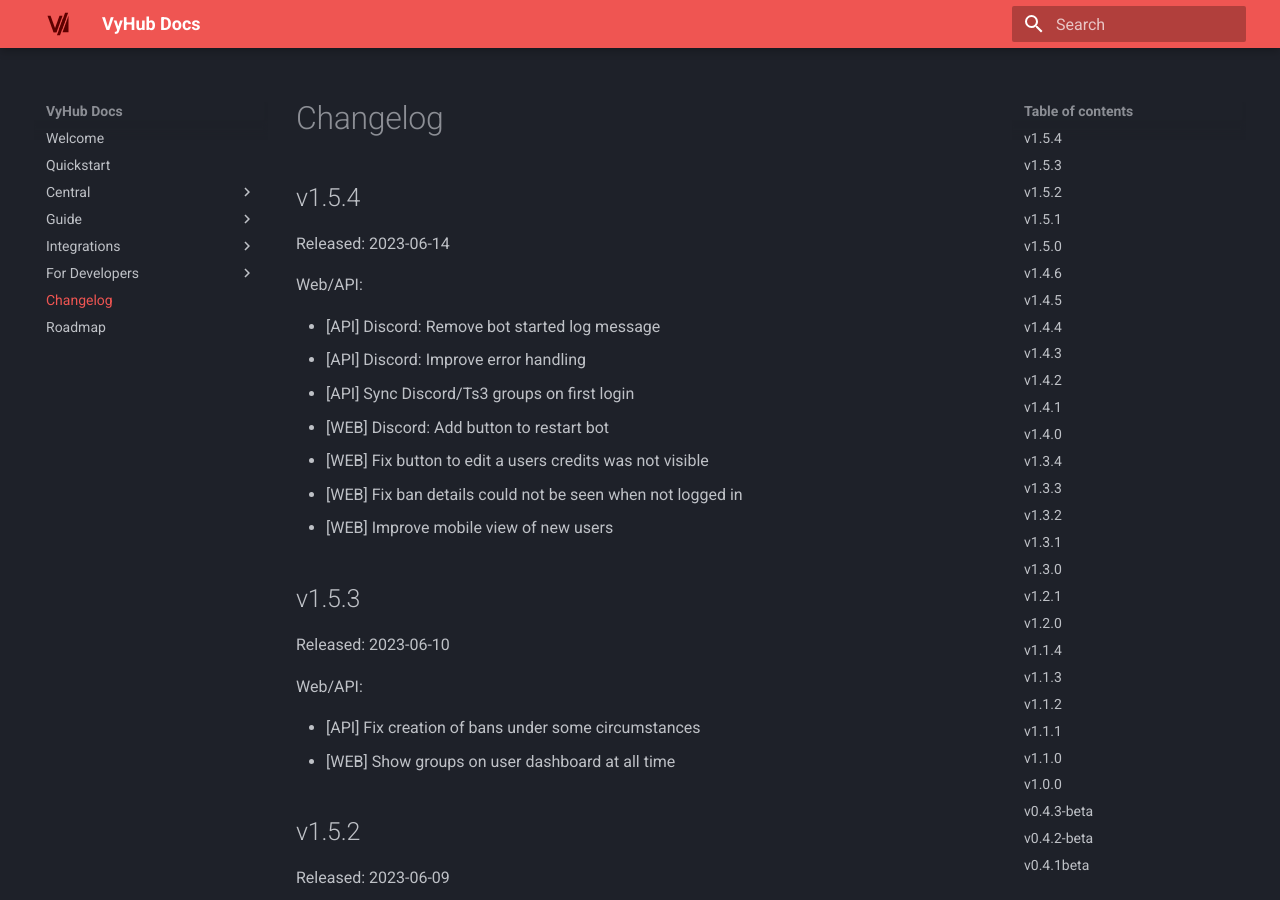
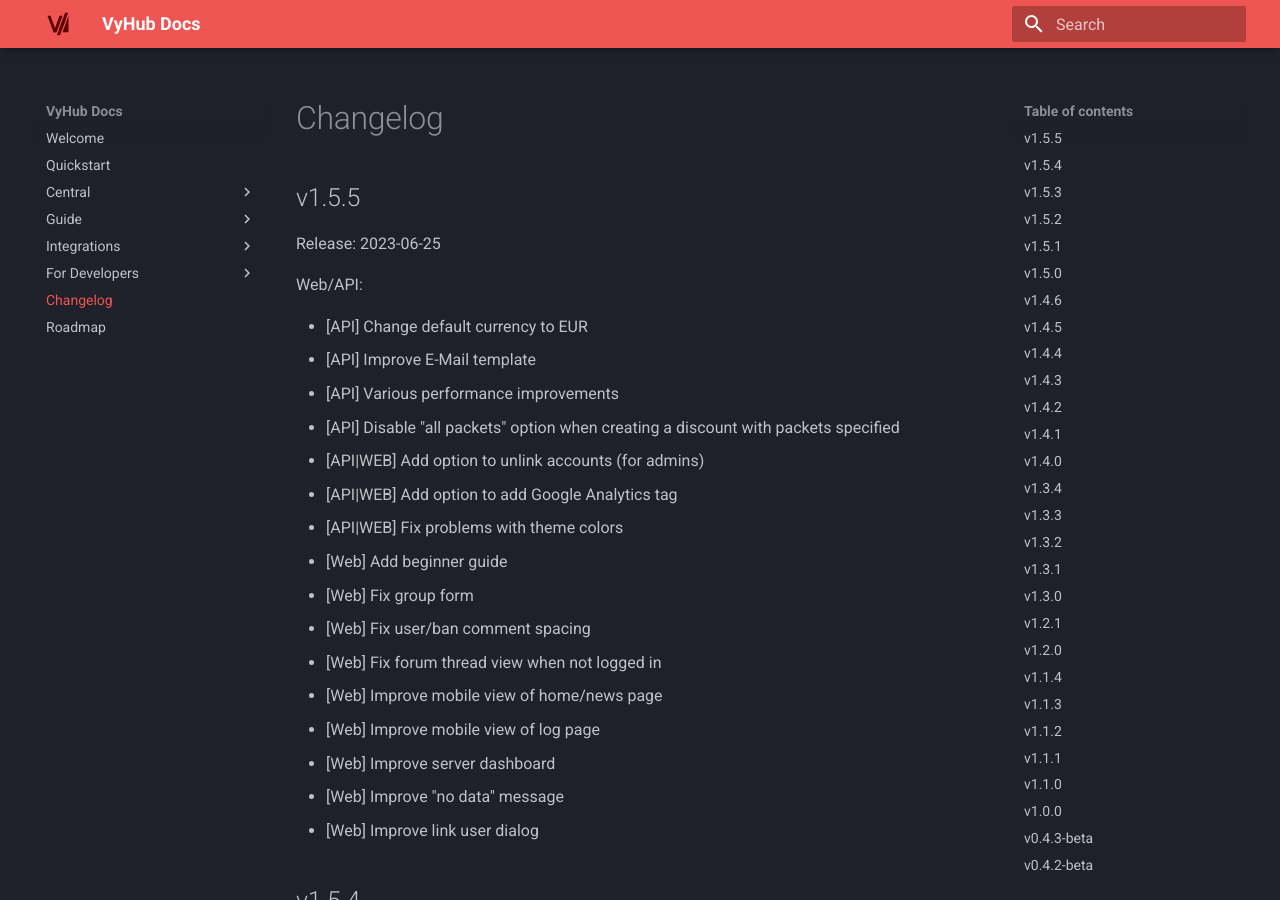
Before and after one commit to nyx-project/vyhub-documentation, an MkDocs documentation site: the page built from docs/changelog.md, in a window 1280 px wide and 900 px high. Built offline with MkDocs 1.6.1 and Material for MkDocs 9.7.7, drawn with Linux system fonts in a browser that asks for light colours; the version menu is left out.

Commit message:
Add 1.5.5 changelog

```diff
--- a/docs/changelog.md
+++ b/docs/changelog.md
@@ -1,4 +1,27 @@
 # Changelog
+
+## v1.5.5
+
+Release: 2023-06-25
+
+Web/API:
+
+- [API] Change default currency to EUR
+- [API] Improve E-Mail template
+- [API] Various performance improvements
+- [API] Disable "all packets" option when creating a discount with packets specified
+- [API|WEB] Add option to unlink accounts (for admins)
+- [API|WEB] Add option to add Google Analytics tag
+- [API|WEB] Fix problems with theme colors
+- [Web] Add beginner guide
+- [Web] Fix group form
+- [Web] Fix user/ban comment spacing
+- [Web] Fix forum thread view when not logged in
+- [Web] Improve mobile view of home/news page
+- [Web] Improve mobile view of log page
+- [Web] Improve server dashboard
+- [Web] Improve "no data" message
+- [Web] Improve link user dialog
 
 ## v1.5.4
 
```
